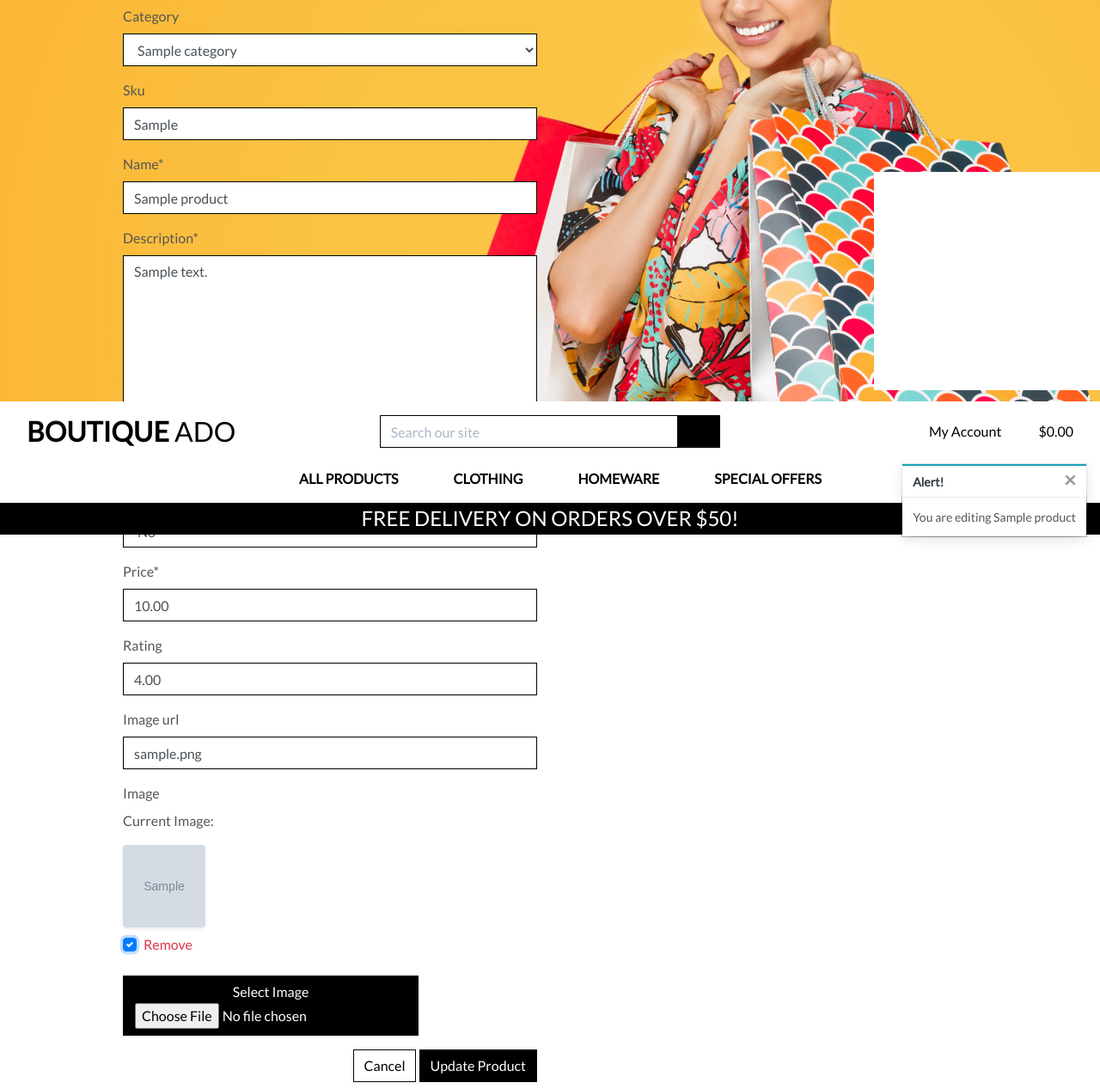
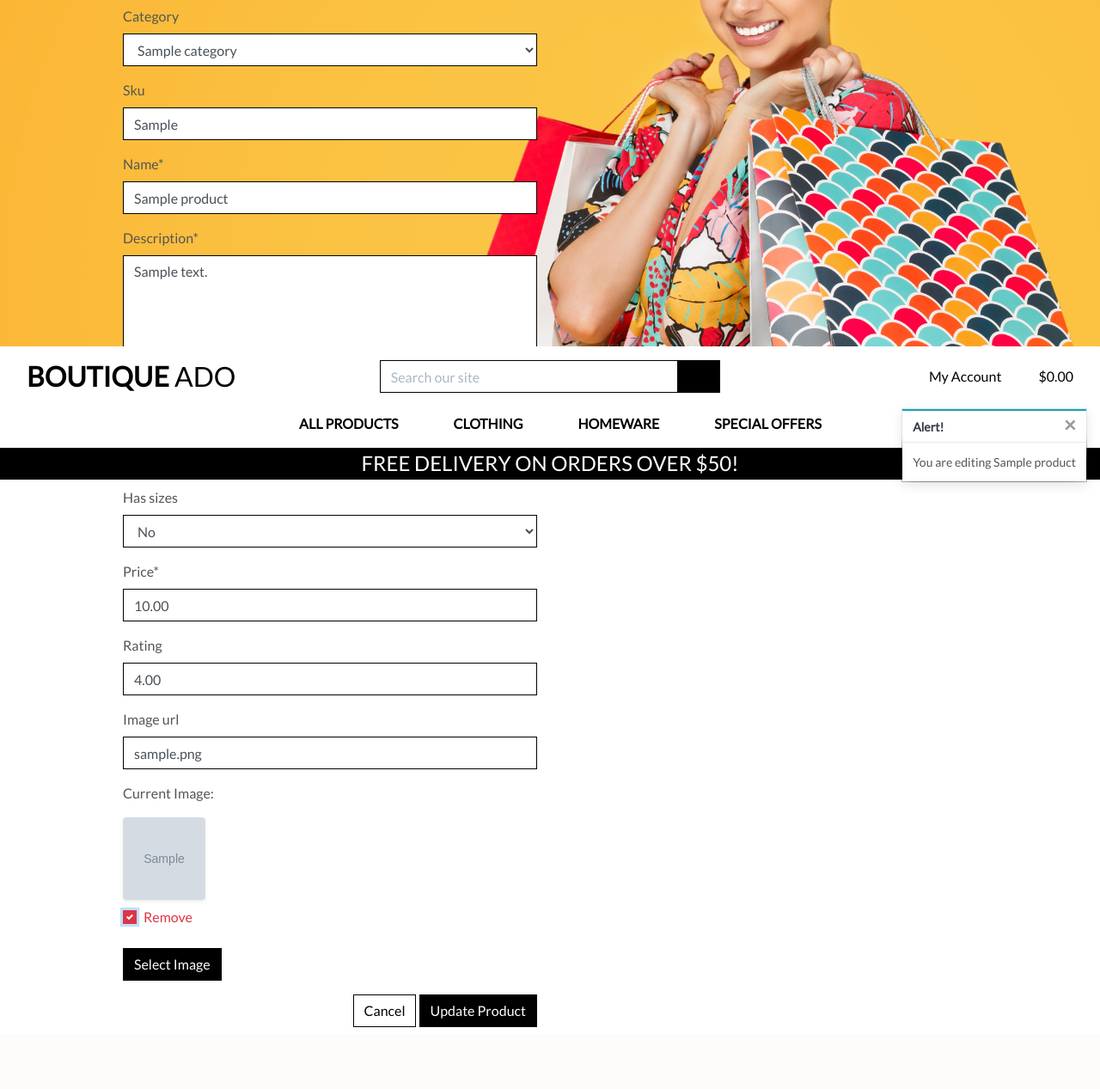
Before and after one commit to Angela-Sin/boutique_ado_v1, a Django app: page /products/edit/1/ in a window 1280 px wide, after a click on "Remove". Shown: the part 309-1576 px from the top of the page at 86% size. After the commit the page ends 1504 px from the top, so only its background shows below. Run offline with Django 4.2, Linux system fonts and the light colour scheme; a user stored in the database is signed in; tables that the repository leaves empty hold one stand-in row (values such as "Sample post"); grey boxes marked "Sample" are stand-in pictures; parts of the project's set-up code (start-up, migrations or seed data) failed here and were passed over; some libraries are stand-ins or nearby versions.

Commit message:
update edit delete image

```diff
--- a/products/templates/products/edit_product.html
+++ b/products/templates/products/edit_product.html
@@ -25,7 +25,13 @@
             <div class="col-12 col-md-6">
                 <form method="POST" action="{% url 'edit_product' product.id %}" class="form mb-2" enctype="multipart/form-data">
                     {% csrf_token %}
-                    {{ form | crispy }}
+                    {% for field in form %}
+                        {% if field.name != 'image' %}
+                            {{ field | as_crispy_field }}
+                        {% else %}
+                            {{ field }}
+                        {% endif %}
+                    {% endfor %}
                     <div class="text-right">
                         <a class="btn btn-outline-black rounded-0" href="{% url 'products' %}">Cancel</a>
                         <button class="btn btn-black rounded-0" type="submit">Update Product</button>
@@ -35,3 +41,13 @@
         </div>
     </div>
 {% endblock %}
+
+{% block postloadjs %}
+    {{ block.super }}
+    <script type="text/javascript">
+        $('#new-image').change(function() {
+            var file = $('#new-image')[0].files[0];
+            $('#filename').text(`Image will be set to: ${file.name}`);
+        });
+    </script>
+{% endblock %}
--- a/products/views.py
+++ b/products/views.py
@@ -77,7 +77,6 @@ def product_detail(request, product_id):
 @login_required
 def add_product(request):
     """ Add a product to the store """
-
     if not request.user.is_superuser:
         messages.error(request, 'Sorry, only store owners can do that.')
         return redirect(reverse('home'))
@@ -104,7 +103,6 @@ def add_product(request):
 @login_required
 def edit_product(request, product_id):
     """ Edit a product in the store """
-
     if not request.user.is_superuser:
         messages.error(request, 'Sorry, only store owners can do that.')
         return redirect(reverse('home'))
@@ -134,7 +132,6 @@ def edit_product(request, product_id):
 @login_required
 def delete_product(request, product_id):
     """ Delete a product from the store """
-
     if not request.user.is_superuser:
         messages.error(request, 'Sorry, only store owners can do that.')
         return redirect(reverse('home'))
--- a/static/css/base.css
+++ b/static/css/base.css
@@ -223,6 +223,34 @@ input[name='q']::placeholder {
       color: #17a2b8; /* text-info */
   }
 
+/* Product Form */
+
+.btn-file {
+    position: relative;
+    overflow: hidden;
+}
+
+.btn-file input[type="file"] {
+    position: absolute;
+    top: 0;
+    right: 0;
+    min-width: 100%;
+    min-height: 100%;
+    opacity: 0;
+    cursor: pointer;
+}
+
+.custom-checkbox .custom-control-label::before {
+    border-radius: 0;
+    border-color: #dc3545;
+}
+
+.custom-checkbox .custom-control-input:checked~.custom-control-label::before {
+    background-color: #dc3545;
+    border-color: #dc3545;
+    border-radius: 0;
+}
+
 /* -------------------------------- Media Queries */
 
 /* Slightly larger container on xl screens */
```
Also changed, not shown: products/templates/products/add_product.html (+18 -1 lines), media/posts_tJRnoEt.png (added).
